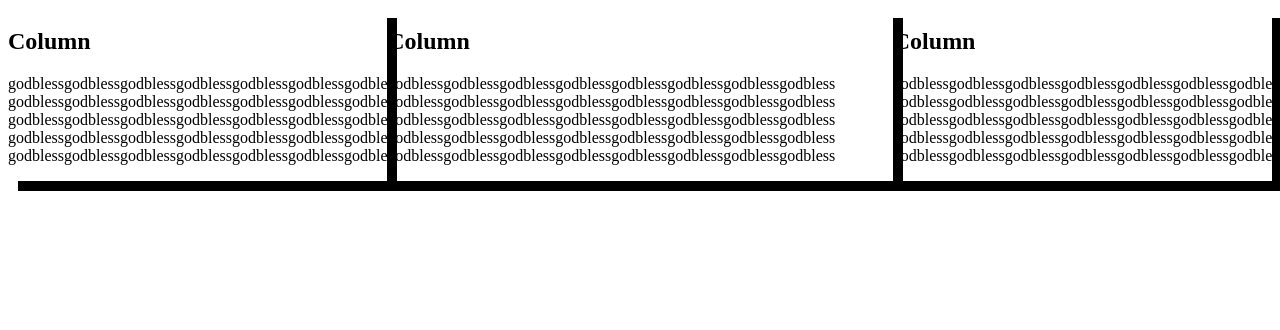
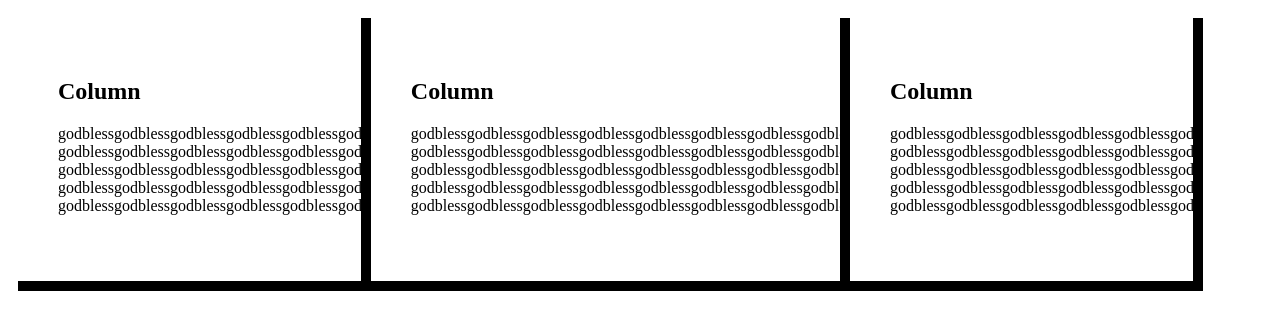
Before and after one commit to lo3ri/index23, a plain HTML site: page index.html in a window 1280 px wide. Drawn offline with Linux system fonts and the light colour scheme.

Commit message:
Update index.html

```diff
--- a/index.html
+++ b/index.html
@@ -7,13 +7,14 @@
         box-shadow: 10px 10px;
         float: left;
         width: 40%;
+        padding: 50px;
         overflow: hidden;
         }
         .column.middle{
-        width: 40%;
+        width: 30%;
         }
         .column.side{
-        width: 30%;
+        width: 20%;
         }
         .column:hover {
         transform: translate(0px, 50px);
```
